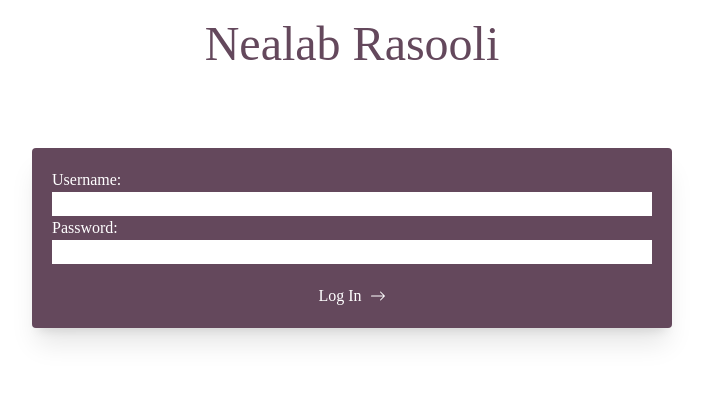
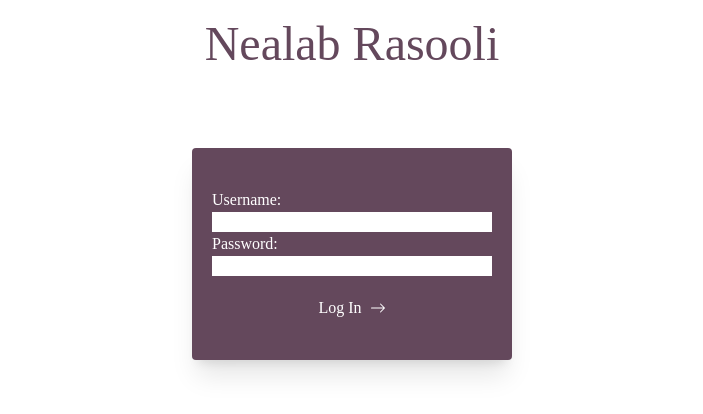
Before and after one commit to MattWeir95/Nealab-Rasooli-Makeup, a React (Create React App) app in the folder nealab.makeup.com/: page /admin in a window 1280 px wide. Shown: the top 414 px of the page, without its empty margins (288-991 px from the left). Built offline with nearby package versions, Linux system fonts and the light colour scheme; no server answers; a web font is replaced by a local one.

Commit message:
setting up login/logout

```diff
--- /dev/null
+++ b/nealab.makeup.com/src/components/LogoutButton.jsx
@@ -0,0 +1,20 @@
+import { Navigate } from "react-router-dom";
+import { useAuth } from "../contexts/AuthContext";
+export default function LogoutButton(){
+    const { logout } = useAuth();
+
+    async function handleLogout() {
+        try {
+          await logout();
+          Navigate("/");
+        } catch (e) {
+          console.log(e);
+        }
+      }
+
+    return (
+        <div className="">
+            <button onClick={handleLogout} className="">Log out</button>
+        </div>
+    )
+}
--- /dev/null
+++ b/nealab.makeup.com/src/contexts/AuthContext.js
@@ -0,0 +1,48 @@
+import React , {useContext, useEffect, useState} from "react"
+import { auth } from "../firebase/firebase";
+const AuthContext = React.createContext()
+
+
+export function useAuth(){
+    return useContext(AuthContext);
+}
+
+
+export function AuthProvider({children}){
+    const [currentUser, setCurrentUser] = useState()
+    const [loading, setLoading] = useState(true)
+
+
+    function signup(email, password){
+        return auth.createUserWithEmailAndPassword(email, password)
+    }
+
+    function login(email, password) {
+        return auth.signInWithEmailAndPassword(email,password)
+    }
+    function logout() {
+        return auth.signOut()
+    }
+
+    useEffect(() => {
+        const unsubscribe = auth.onAuthStateChanged(user => {
+            setCurrentUser(user)
+            setLoading(false)
+        })
+        return unsubscribe
+    },[])
+
+    const value ={
+        currentUser,
+        login,
+        signup,
+        logout
+    }
+
+    return(
+        <AuthContext.Provider value={value}>
+            {!loading && children}
+        </AuthContext.Provider>
+    )
+
+}
--- /dev/null
+++ b/nealab.makeup.com/src/firebase/firebase.js
@@ -0,0 +1,19 @@
+import firebase from 'firebase/compat/app';
+import 'firebase/compat/auth';
+import 'firebase/compat/firestore';
+
+const app = firebase.initializeApp({
+    apiKey: process.env.REACT_APP_FIREBASE_API_KEY,
+    authDomain: process.env.REACT_APP_FIREBASE_AUTH_DOMAIN,
+    databaseURL: process.env.REACT_APP_FIREBASE_DATABASE_URL,
+    projectId: process.env.REACT_APP_FIREBASE_PROJECT_ID,
+    storageBucket: process.env.REACT_APP_FIREBASE_STORAGE_BUCKET,
+    messagingSenderId: process.env.REACT_APP_FIREBASE_MESSAGING_SENDER_ID,
+    appID: process.env.REACT_APP_FIREBASE_APP_ID,
+})
+
+export const db = firebase.firestore()
+db.settings({timestampsInSnapshots: true})
+
+export const auth= app.auth()
+export default app
--- /dev/null
+++ b/nealab.makeup.com/src/firebase/privateRoute.js
@@ -0,0 +1,14 @@
+import React from "react"
+import {Route , Navigate} from "react-router-dom"
+import { useAuth } from "../contexts/AuthContext"
+
+
+export default function PrivateRoute({children}){
+
+
+    const {currentUser}  = useAuth()
+    return(
+
+         currentUser ? children : <Navigate to="/admin" />
+    )
+}
--- a/nealab.makeup.com/src/index.js
+++ b/nealab.makeup.com/src/index.js
@@ -10,23 +10,35 @@ import Portfolio from './routes/portfolio';
 import Reviews from './routes/reviews';
 import Portal from './routes/portal';
 import Dashboard from "./routes/dashboard"
+import { AuthProvider } from './contexts/AuthContext';
+import PrivateRoute from './firebase/privateRoute';
 
 ReactDOM.render(
   <React.StrictMode>
     <BrowserRouter>
+    <AuthProvider>
 
     <Routes>
+
       <Route path="/" element={<Homepage />} />
       <Route path="/services" element={<Services />} />
       <Route path="/contact" element={<Contact />} />
       <Route path="/portfolio" element={<Portfolio />} />
       <Route path="/reviews" element={<Reviews />} />
       <Route path="/admin" element={<Portal />} />
+      <Route path="/dashboard" element= {
+        <PrivateRoute>
 
+        <Dashboard />
+        </PrivateRoute>
 
+      }
+      />
       </Routes>
+      </AuthProvider>
 
     </BrowserRouter>
+
   </React.StrictMode>,
   document.getElementById('root')
 );
--- a/nealab.makeup.com/src/routes/dashboard.jsx
+++ b/nealab.makeup.com/src/routes/dashboard.jsx
@@ -1,5 +1,10 @@
+import LogoutButton from "../components/LogoutButton";
+
 export default function Dashboard(){
     return (
-        null
+        <div className="text-black border">
+
+            <LogoutButton />
+        </div>
     )
 }
--- a/nealab.makeup.com/src/routes/portal.jsx
+++ b/nealab.makeup.com/src/routes/portal.jsx
@@ -1,23 +1,71 @@
+import { useEffect, useState } from "react";
 import { NavLink } from "react-router-dom";
 
+import { useAuth } from "../contexts/AuthContext"
+import { useNavigate } from "react-router-dom"
+
 export default function Portal() {
+    const [username, setUsername] = useState(null)
+    const [password, setPassword] = useState(null)
+    const { login } = useAuth()
+    const [error, setError] = useState("");
+    const [loading, setLoading] = useState(false)
+    const navigate = useNavigate();
+
+    //Current user logged in
+    const { currentUser } = useAuth();
+
+    useEffect(() => {
+
+        //Checks if user is logged in already and redirects if they are
+        if (currentUser) {
+            navigate("/dashboard");
+        }
+    })
+
+
+    //Handle login
+    async function handleSubmit(e) {
+        e.preventDefault()
+
+        try {
+            setError('')
+            setLoading(true)
+            await login(username, password)
+            navigate("/dashboard")
+        }
+        catch {
+            setError("Invalid login details");
+        }
+        setLoading(false);
+
+
+
+    }
+
     return (
         <div className="font-Rasa text-NealabDarkPink h-screen w-full">
 
-<div className="text-center mt-5 text-5xl">
-<NavLink className="hover:font-semibold hover:cursor-pointer" to="/">Nealab Rasooli</NavLink>
+            <div className="text-center mt-5 text-5xl">
+                <NavLink className="hover:font-semibold hover:cursor-pointer" to="/">Nealab Rasooli</NavLink>
 
-</div>
-
-            <div className="bg-NealabDarkPink shadow-xl text-white w-3/4 md:w-1/2 lg:w-1/2 pt-5 pb-5 px-5 rounded mx-auto mt-20">
-                <form action="" className="flex flex-col">
+            </div>
+            <div className=" bg-NealabDarkPink shadow-xl text-white w-2/5 lg:w-1/4 md:w-1/2 py-10 px-5 rounded mx-auto mt-20">
+                <form onSubmit={handleSubmit} action="" className=" flex flex-col">
                     <label htmlFor="username" className="">Username:</label>
-                    <input id="username" type="text" className="" />
+                    <input onChange={(e) => {
+                        setUsername(e.target.value);
+                    }} id="username" type="text" className="text-black text-sm" />
                     <label htmlFor="password" className="">Password:</label>
-                    <input id="password" type="password" className="" />
-                    <div className="flex flex-row justify-center items-center mt-5 hover:cursor-pointer">
+                    <input onChange={(e) => {
+                        setPassword(e.target.value)
+                    }} id="password" type="password" className="text-black text-sm" />
+                    {error ?
+                        <p className="text-white text-xs mt-2">{error}</p> : <div className="hidden"></div>
+                    }
+                    <div className="flex flex-row justify-center items-center mt-5 hover:cursor-pointer hover:scale-105">
                         <button className="mr-2 text-md">Log In</button>
-                        <button className=""><svg xmlns="http://www.w3.org/2000/svg" width="16" height="16" fill="currentColor" class="bi bi-arrow-right" viewBox="0 0 16 16">
+                        <button disabled={loading} className=""><svg xmlns="http://www.w3.org/2000/svg" width="16" height="16" fill="currentColor" class="bi bi-arrow-right" viewBox="0 0 16 16">
                             <path fill-rule="evenodd" d="M1 8a.5.5 0 0 1 .5-.5h11.793l-3.147-3.146a.5.5 0 0 1 .708-.708l4 4a.5.5 0 0 1 0 .708l-4 4a.5.5 0 0 1-.708-.708L13.293 8.5H1.5A.5.5 0 0 1 1 8z" />
                         </svg></button>
 
```
